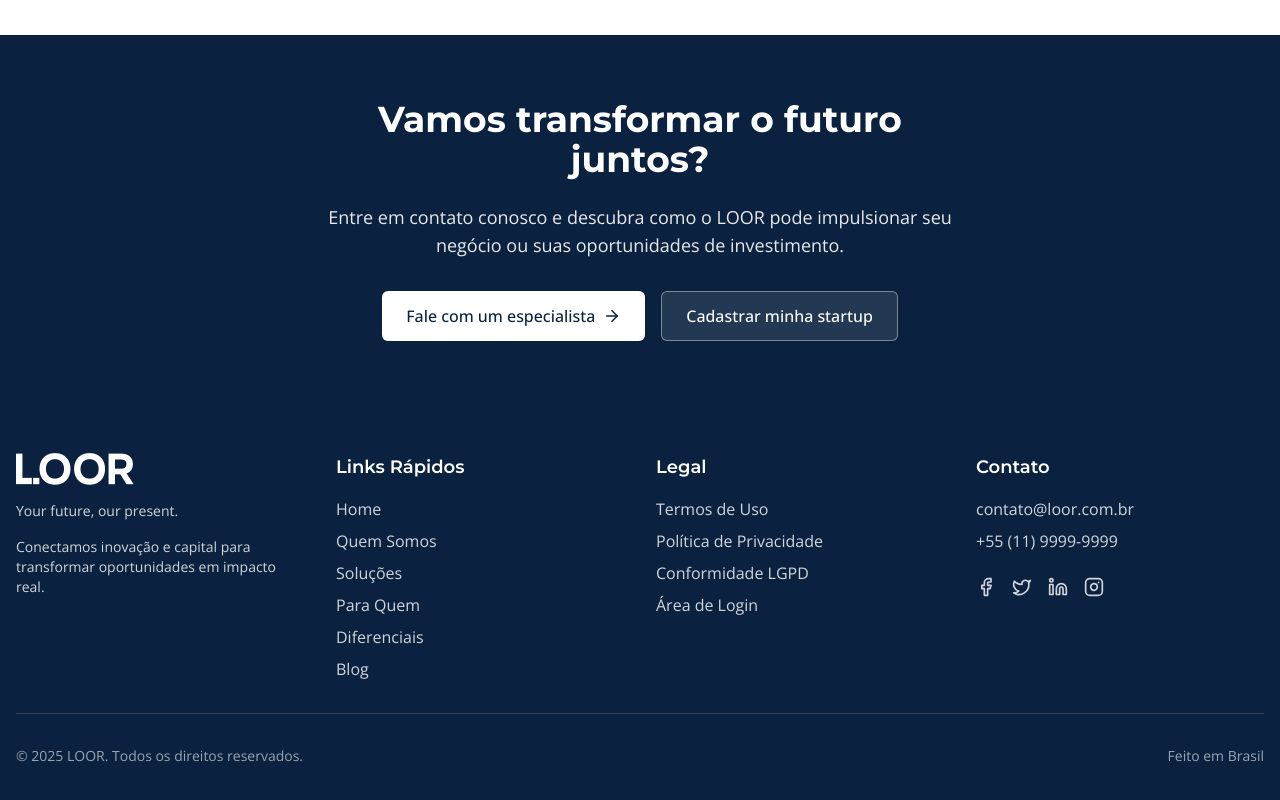
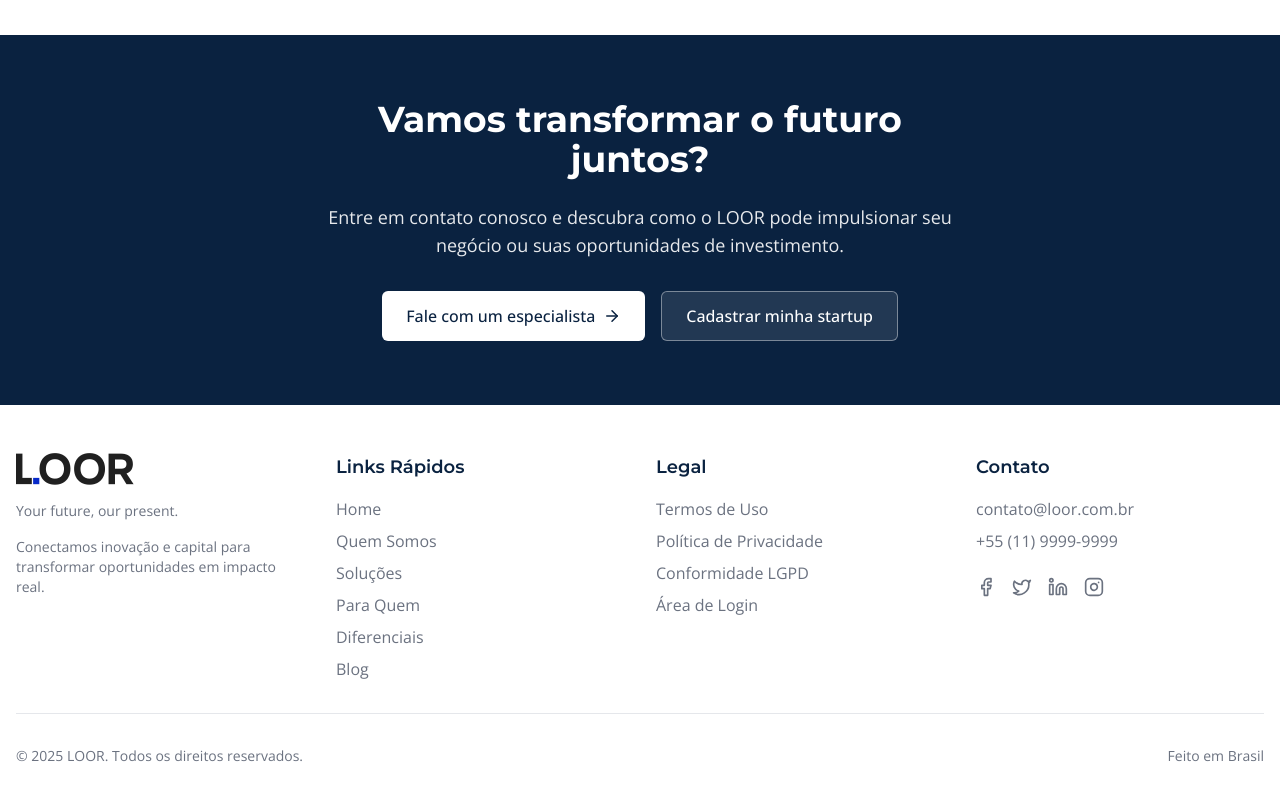
Before and after one commit to kkvictorm/loor-future-impact-hub, a React (Vite) app: page / in a window 1280 px wide. Shown: the part 4499-5299 px from the top of the page. Built offline with nearby package versions, Linux system fonts and the light colour scheme.

Commit message:
Fix: Invert footer colors to white mode
Changed the footer's background to white and text color to dark, following the LOOR color palette.

```diff
--- a/src/components/Footer.tsx
+++ b/src/components/Footer.tsx
@@ -7,51 +7,51 @@ const Footer = () => {
   const currentYear = new Date().getFullYear();
 
   return (
-    <footer className="bg-loor-blue text-white">
+    <footer className="bg-white text-loor-blue">
       <div className="container mx-auto px-4 py-12">
         <div className="grid grid-cols-1 md:grid-cols-2 lg:grid-cols-4 gap-8">
           {/* Column 1: Logo and About */}
           <div className="space-y-4">
             <div className="flex items-center">
-              <Logo className="h-8 brightness-0 invert" />
+              <Logo className="h-8" />
             </div>
-            <p className="text-gray-300 text-sm">Your future, our present.</p>
-            <p className="text-gray-300 text-sm">
+            <p className="text-loor-text-gray text-sm">Your future, our present.</p>
+            <p className="text-loor-text-gray text-sm">
               Conectamos inovação e capital para transformar oportunidades em impacto real.
             </p>
           </div>
 
           {/* Column 2: Quick Links */}
           <div>
-            <h3 className="text-lg font-semibold mb-4">Links Rápidos</h3>
+            <h3 className="text-lg font-semibold mb-4 text-loor-blue">Links Rápidos</h3>
             <ul className="space-y-2">
               <li>
-                <Link to="/" className="text-gray-300 hover:text-white transition-colors">
+                <Link to="/" className="text-loor-text-gray hover:text-loor-primary transition-colors">
                   Home
                 </Link>
               </li>
               <li>
-                <Link to="/quem-somos" className="text-gray-300 hover:text-white transition-colors">
+                <Link to="/quem-somos" className="text-loor-text-gray hover:text-loor-primary transition-colors">
                   Quem Somos
                 </Link>
               </li>
               <li>
-                <Link to="/solucoes" className="text-gray-300 hover:text-white transition-colors">
+                <Link to="/solucoes" className="text-loor-text-gray hover:text-loor-primary transition-colors">
                   Soluções
                 </Link>
               </li>
               <li>
-                <Link to="/para-quem" className="text-gray-300 hover:text-white transition-colors">
+                <Link to="/para-quem" className="text-loor-text-gray hover:text-loor-primary transition-colors">
                   Para Quem
                 </Link>
               </li>
               <li>
-                <Link to="/diferenciais" className="text-gray-300 hover:text-white transition-colors">
+                <Link to="/diferenciais" className="text-loor-text-gray hover:text-loor-primary transition-colors">
                   Diferenciais
                 </Link>
               </li>
               <li>
-                <Link to="/blog" className="text-gray-300 hover:text-white transition-colors">
+                <Link to="/blog" className="text-loor-text-gray hover:text-loor-primary transition-colors">
                   Blog
                 </Link>
               </li>
@@ -60,12 +60,12 @@ const Footer = () => {
 
           {/* Column 3: Legal */}
           <div>
-            <h3 className="text-lg font-semibold mb-4">Legal</h3>
+            <h3 className="text-lg font-semibold mb-4 text-loor-blue">Legal</h3>
             <ul className="space-y-2">
               <li>
                 <Link
                   to="/termos-de-uso"
-                  className="text-gray-300 hover:text-white transition-colors"
+                  className="text-loor-text-gray hover:text-loor-primary transition-colors"
                 >
                   Termos de Uso
                 </Link>
@@ -73,18 +73,18 @@ const Footer = () => {
               <li>
                 <Link
                   to="/politica-de-privacidade"
-                  className="text-gray-300 hover:text-white transition-colors"
+                  className="text-loor-text-gray hover:text-loor-primary transition-colors"
                 >
                   Política de Privacidade
                 </Link>
               </li>
               <li>
-                <Link to="/lgpd" className="text-gray-300 hover:text-white transition-colors">
+                <Link to="/lgpd" className="text-loor-text-gray hover:text-loor-primary transition-colors">
                   Conformidade LGPD
                 </Link>
               </li>
               <li>
-                <Link to="/login" className="text-gray-300 hover:text-white transition-colors">
+                <Link to="/login" className="text-loor-text-gray hover:text-loor-primary transition-colors">
                   Área de Login
                 </Link>
               </li>
@@ -93,8 +93,8 @@ const Footer = () => {
 
           {/* Column 4: Contact Info */}
           <div>
-            <h3 className="text-lg font-semibold mb-4">Contato</h3>
-            <ul className="space-y-2 text-gray-300">
+            <h3 className="text-lg font-semibold mb-4 text-loor-blue">Contato</h3>
+            <ul className="space-y-2 text-loor-text-gray">
               <li>contato@loor.com.br</li>
               <li>+55 (11) 9999-9999</li>
               <li className="pt-4">
@@ -142,12 +142,12 @@ const Footer = () => {
         </div>
 
         {/* Footer Bottom */}
-        <div className="border-t border-gray-700 mt-8 pt-8 flex flex-col md:flex-row justify-between items-center">
-          <p className="text-gray-400 text-sm">
+        <div className="border-t border-gray-200 mt-8 pt-8 flex flex-col md:flex-row justify-between items-center">
+          <p className="text-loor-text-gray text-sm">
             © {currentYear} LOOR. Todos os direitos reservados.
           </p>
           <div className="flex items-center mt-4 md:mt-0">
-            <span className="text-gray-400 text-sm">Feito em Brasil</span>
+            <span className="text-loor-text-gray text-sm">Feito em Brasil</span>
           </div>
         </div>
       </div>
```
